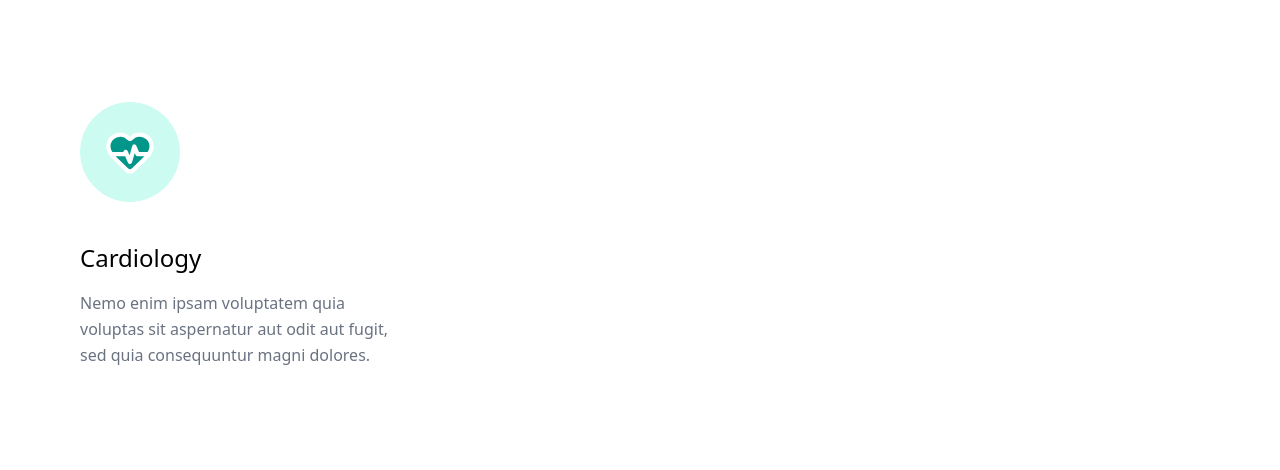
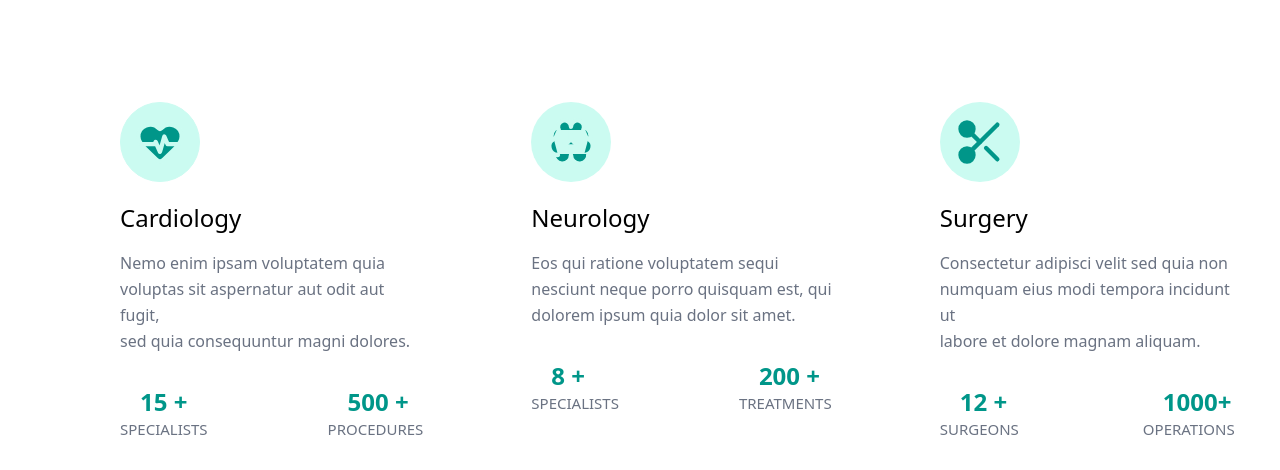
Before and after one commit to James-O/medicare, a React (Vite) app: page /FeaturedDepartments in a window 1280 px wide. Shown: the part 832-1302 px from the top of the page. Before the commit the page ends 1232 px from the top, so only its background shows below. Built offline with nearby package versions, Linux system fonts and the light colour scheme.

Commit message:
added more cards and changed some colours from blue to teal

```diff
--- a/src/components/FeaturedDepartments/FeaturedDepartments.jsx
+++ b/src/components/FeaturedDepartments/FeaturedDepartments.jsx
@@ -1,5 +1,5 @@
 import React from 'react'
-import { ArrowRight, Check, HeartPulse, MoveRight } from 'lucide-react'
+import { ArrowRight, Brain, BrainIcon, Check, HeartPulse, MoveRight, Scissors, ScissorsIcon } from 'lucide-react'
 
 export default function FeaturedDepartments() {
   return (
@@ -57,22 +57,79 @@ export default function FeaturedDepartments() {
         </div>
       </div>
       {/*cards*/}
-      <div className='flex mx-10 mt-40 gap-5 py-8'>
-        <div className='inline-block'>
-          <div className='bg-teal-100  border-1  border-teal-100 justify-center items-center w-25 h-25 inline-flex rounded-full'>
-            <HeartPulse className='fill-teal-600  text-white  w-13 h-13 '/>
+      <div className='flex mx-10 mt-40 gap-5 py-8  space-x-12'>
+        {/*card1*/}
+        <div className='inline-block ml-10'>
+          <div className='bg-teal-100  border-1   border-teal-100 justify-center items-center w-20 h-20 inline-flex rounded-full'>
+            <HeartPulse className='fill-teal-600 stroke-teal-100  w-13 h-13 ' />
           </div>
           <span>
-            <h2 className='mt-10 text-2xl'>Cardiology</h2>
+            <h2 className='mt-5 text-2xl'>Cardiology</h2>
             <p className=' text-gray-500 flex mt-4 leading-relaxed'>
               Nemo enim ipsam voluptatem quia <br />
               voluptas sit aspernatur aut odit aut fugit,<br />
               sed quia consequuntur magni dolores.<br />
             </p>
+            <div className="mt-8 flex space-x-30">
+              <div className="inline-block">
+                <span className="ml-5 text-teal-600 font-bold text-2xl">15 +</span>
+                <p className="text-[15px] text-gray-500">SPECIALISTS</p>
+              </div>
+              <div className="inline-block">
+                <span className="ml-5 text-teal-600 font-bold text-2xl">500 +</span>
+                <p className="text-[15px] text-gray-500">PROCEDURES</p>
+              </div>
+            </div>
           </span>
         </div>
-        <div></div>
-        <div></div>
+        {/*card 2*/}
+        <div className='inline-block ml-10'>
+          <div className='bg-teal-100 justify-center items-center w-20 h-20 inline-flex rounded-full'>
+            <BrainIcon className=' fill-teal-600 stroke-teal-100 w-13 h-13 '/>
+          </div>
+          <span>
+            <h2 className='mt-5 text-2xl'>Neurology</h2>
+            <p className=' text-gray-500 flex mt-4 leading-relaxed'>
+              Eos qui ratione voluptatem sequi <br />
+               nesciunt neque porro quisquam est, qui<br />
+                dolorem ipsum quia dolor sit amet.<br />
+            </p>
+            <div className="mt-8 flex space-x-30">
+              <div className="inline-block">
+                <span className="ml-5 text-teal-600 font-bold text-2xl">8 +</span>
+                <p className="text-[15px] text-gray-500">SPECIALISTS</p>
+              </div>
+              <div className="inline-block">
+                <span className="ml-5 text-teal-600 font-bold text-2xl">200 +</span>
+                <p className="text-[15px] text-gray-500">TREATMENTS</p>
+              </div>
+            </div>
+          </span>
+        </div>
+        {/*card3*/}
+        <div className='inline-block ml-10'>
+          <div className='bg-teal-100 justify-center items-center w-20 h-20 inline-flex rounded-full'>
+            <ScissorsIcon className=' fill-teal-600 stroke-teal-600 w-13 h-13'/>
+          </div>
+           <span>
+            <h2 className='mt-5 text-2xl'>Surgery</h2>
+            <p className=' text-gray-500 flex mt-4 leading-relaxed'>
+             Consectetur adipisci velit sed quia non <br />
+             numquam eius modi tempora incidunt ut<br />
+             labore et dolore magnam aliquam.<br />
+            </p>
+            <div className="mt-8 flex space-x-31">
+              <div className="inline-block">
+                <span className="ml-5 text-teal-600 font-bold text-2xl">12 +</span>
+                <p className="text-[15px] text-gray-500">SURGEONS</p>
+              </div>
+              <div className="inline-block">
+                <span className="ml-5 text-teal-600 font-bold text-2xl">1000+</span>
+                <p className="text-[15px] text-gray-500">OPERATIONS</p>
+              </div>
+            </div>
+          </span>
+        </div>
         <div></div>
         <div></div>
         <div></div>
```
